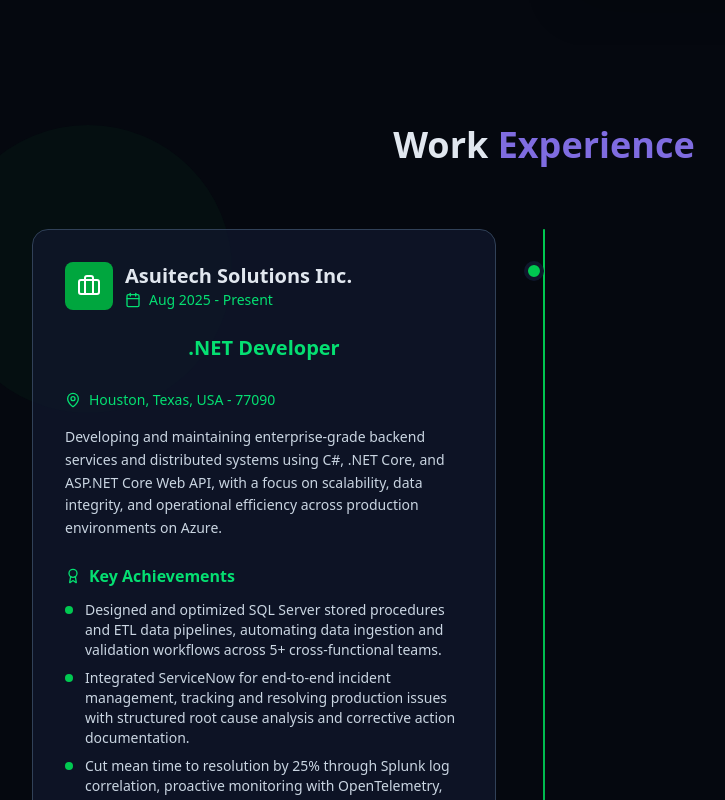
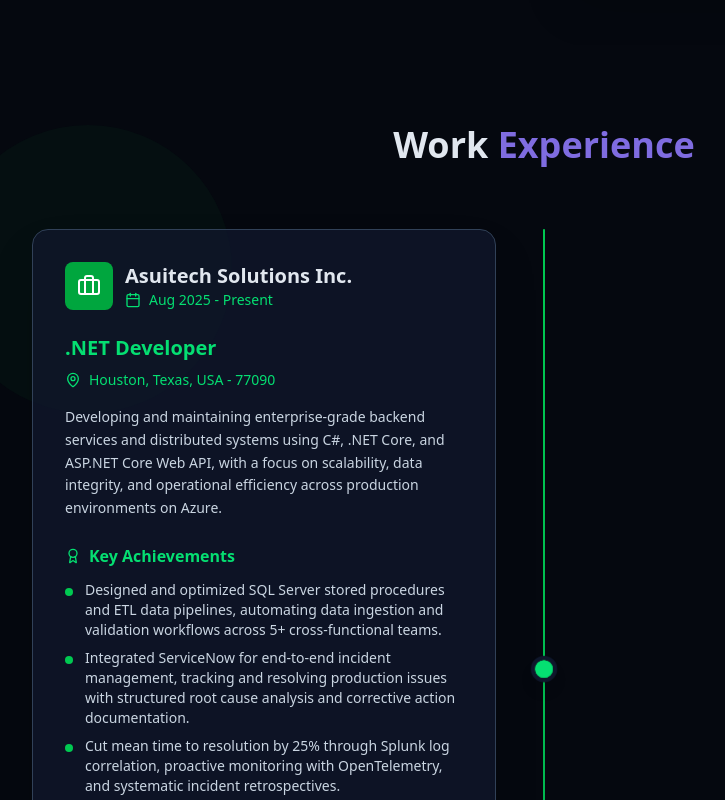
Before and after one commit to RajatProg/Portfolio, a React (Vite) app: page / in a window 1280 px wide. Shown: the part 2260-3060 px from the top of the page, without its empty margins (96-821 px from the left). Built offline with nearby package versions, Linux system fonts and the light colour scheme.

Commit message:
code fixes

```diff
--- a/src/components/Experience.jsx
+++ b/src/components/Experience.jsx
@@ -1,6 +1,7 @@
 import { Award, Briefcase, Calendar, MapPin } from "lucide-react";
-import React, { useEffect, useRef, useState } from "react";
+import React, { useEffect, useState } from "react";
 
+// Moved outside component — was being recreated on every render
 const experiences = [
   {
     company: "Asuitech Solutions Inc.",
@@ -104,82 +105,116 @@ const experiences = [
   },
 ];
 
-// Isolated card component so IntersectionObserver targets individual refs
-// instead of querying the DOM with querySelector (which is slow)
-function ExperienceCard({ experience, index }) {
-  const [visible, setVisible] = useState(false);
-  const ref = useRef(null);
+export function Experience() {
+  const [visibleItems, setVisibleItems] = useState([]);
 
   useEffect(() => {
-    const el = ref.current;
-    if (!el) return;
-
     const observer = new IntersectionObserver(
-      ([entry]) => {
+      (entries) => {
+        entries.forEach((entry) => {
           if (entry.isIntersecting) {
-          setVisible(true);
-          observer.disconnect(); // stop watching once visible — no point continuing
+            const index = parseInt(entry.target.dataset.index);
+            if (!isNaN(index)) {
+              setVisibleItems((prev) => [...new Set([...prev, index])]);
             }
+          }
+        });
       },
-      { threshold: 0.1, rootMargin: "0px 0px -40px 0px" }
+      { threshold: 0.1 }
     );
 
-    observer.observe(el);
+    const experienceItems = document.querySelectorAll(".experience-item");
+    experienceItems.forEach((item) => observer.observe(item));
     return () => observer.disconnect();
   }, []);
 
+  return (
+    <section
+      id="experience"
+      className="py-20 bg-transparent relative overflow-hidden"
+    >
+      {/* Background — removed blur-3xl, too expensive */}
+      <div className="absolute inset-0 pointer-events-none" aria-hidden="true">
+        <div className="absolute top-20 left-10 w-72 h-72 bg-green-900/10 rounded-full" />
+        <div className="absolute bottom-20 right-10 w-96 h-96 bg-blue-900/10 rounded-full" />
+      </div>
+
+      <div className="container mx-auto px-6 relative z-10">
+        <div className="text-center mb-16">
+          <p className="text-3xl md:text-4xl font-bold mb-4 text-center">
+            Work <span className="text-primary">Experience</span>
+          </p>
+        </div>
+
+        <div className="max-w-5xl mx-auto">
+          <div className="relative">
+
+            {/* Timeline line */}
+            <div className="absolute left-8 md:left-1/2 md:-translate-x-1/2 w-0.5 h-full bg-gradient-to-b from-green-500 via-green-400/60 to-transparent rounded-full" />
+
+            {experiences.map((experience, index) => {
+              const isVisible = visibleItems.includes(index);
               const isEven = index % 2 === 0;
 
               return (
                 <div
-      ref={ref}
-      className={`relative flex items-center mb-16 ${isEven ? "md:flex-row" : "md:flex-row-reverse"
+                  key={index}
+                  className={`experience-item relative flex items-center mb-20 ${
+                    isEven ? "md:flex-row" : "md:flex-row-reverse"
                   }`}
+                  data-index={index}
                   style={{
-        // Single transform source — no Tailwind/inline conflict
-        opacity: visible ? 1 : 0,
-        transform: visible
+                    // FIX: single transform source — no Tailwind/inline conflict
+                    opacity: isVisible ? 1 : 0,
+                    transform: isVisible
                       ? "translateY(0)"
                       : isEven
-            ? "translateX(-30px) translateY(16px)"
-            : "translateX(30px) translateY(16px)",
-        // Reduced delay, shorter duration
-        transition: `opacity 0.45s ease ${index * 120}ms, transform 0.45s ease ${index * 120}ms`,
+                      ? "translateX(-40px) translateY(16px)"
+                      : "translateX(40px) translateY(16px)",
+                    // FIX: was index*300+800ms — card 5 waited 2300ms to start
+                    transition: `opacity 0.4s ease ${index * 150}ms, transform 0.4s ease ${index * 150}ms`,
                     willChange: "transform, opacity",
                   }}
                 >
                   {/* Timeline dot */}
+                  {/* FIX: wrapper handles md:left-1/2 positioning */}
+                  {/* inner div handles scale — no transform conflict */}
+                  <div className="absolute left-8 md:left-1/2 md:-translate-x-1/2 z-10">
                     <div
-        className="absolute left-1/2 -translate-x-1/2 w-5 h-5 bg-green-500 rounded-full border-4 border-slate-900 z-10 top-8"
+                      className="w-6 h-6 bg-green-500 rounded-full border-4 border-slate-900 shadow-lg transition-transform duration-300"
                       style={{
-          transform: `translateX(-50%) scale(${visible ? 1 : 0})`,
-          transition: `transform 0.3s ease ${index * 120 + 200}ms`,
+                        transform: `scale(${isVisible ? 1.1 : 0})`,
+                        transitionDelay: `${index * 50 + 100}ms`,
+                        willChange: "transform",
                       }}
-      />
+                    >
+                      <div className="absolute inset-0 bg-green-500 rounded-full" />
+                      <div className="absolute inset-0 bg-green-400 rounded-full" />
+                    </div>
+                  </div>
 
-      {/* Card */}
+                  {/* Content card */}
                   <div
-        className={`ml-20 md:ml-0 md:w-1/2 ${isEven ? "md:pr-12" : "md:pl-12"}`}
+                    className={`ml-20 md:ml-0 md:w-1/2 ${
+                      isEven ? "md:pr-12" : "md:pl-12"
+                    }`}
                   >
                     <div
-          className="
-            border border-slate-700 rounded-2xl p-8
+                      className="border border-slate-700 p-8 rounded-2xl shadow-2xl
                         bg-slate-900/80
                         hover:border-primary
                         hover:scale-[1.02]
                         transition-transform duration-300
-            group
-          "
-        // NO backdrop-blur — removed entirely, was the main GPU killer
-        // NO shadow transition — shadows trigger repaints
-        // Only transition: transform — stays on compositor thread
+                        group"
+                      // FIX: removed backdrop-blur-md — biggest GPU killer
+                      // FIX: removed transition-all — only transition-transform now
+                      // FIX: removed hover:shadow-red-500/20 — shadow transitions repaint
                     >
-          {/* Header */}
                       <div className="flex items-center gap-3 mb-6">
-            <div className="w-12 h-12 bg-green-600 rounded-lg flex items-center justify-center flex-shrink-0 group-hover:bg-primary transition-colors duration-300">
+                        <div className="w-12 h-12 bg-green-600 rounded-lg flex items-center justify-center flex-shrink-0 group-hover:bg-primary transition-colors duration-300 group-hover:rotate-6">
                           <Briefcase className="w-6 h-6 text-white" />
                         </div>
-            <div>
+                        <div className="text-left">
                           <h3 className="text-xl font-black group-hover:text-green-400 transition-colors duration-300">
                             {experience.company}
                           </h3>
@@ -191,14 +226,10 @@ function ExperienceCard({ experience, index }) {
                       </div>
 
                       {/* Position */}
-          <div className="mb-4">
-            <h4 className="text-xl font-semibold text-green-400 mb-1 group-hover:text-primary transition-colors duration-300">
+                      <div className="mb-4 text-left">
+                        <h4 className="text-xl font-semibold text-green-400 mb-2 group-hover:text-primary transition-colors duration-300">
                           {experience.position}
                         </h4>
-
-            <br>
-            </br>
-
                         <div className="flex items-center gap-2 text-green-400 text-sm">
                           <MapPin className="w-4 h-4" />
                           {experience.location}
@@ -206,31 +237,37 @@ function ExperienceCard({ experience, index }) {
                       </div>
 
                       {/* Description */}
-          <p className="mb-6 text-sm leading-relaxed text-slate-300 text-left">
+                      <div className="mb-6 leading-relaxed text-sm text-slate-300 text-left">
                         {experience.description}
-          </p>
+                      </div>
 
                       {/* Achievements */}
                       <div className="mb-6">
                         <h5 className="font-semibold text-green-400 mb-3 flex items-center gap-2 text-left">
-              <Award className="w-4 h-4" />
+                          <Award className="w-4 h-4 text-green-400" />
                           Key Achievements
                         </h5>
+                        {/* FIX: removed animationDelay — no animation property was set, wasted computation */}
                         <ul className="space-y-2 text-left">
-              {experience.achievement.map((achv, i) => (
-                <li key={i} className="text-sm flex items-start gap-3 text-slate-300 text-left">
-                  <span className="w-2 h-2 bg-green-500 rounded-full mt-1.5 flex-shrink-0 text-left" />
+                          {experience.achievement.map((achv, achindex) => (
+                            <li
+                              key={achindex}
+                              className="text-sm flex items-start gap-3 text-slate-300"
+                            >
+                              <span className="w-2 h-2 bg-green-500 rounded-full mt-2 flex-shrink-0" />
                               {achv}
                             </li>
                           ))}
                         </ul>
                       </div>
+
                       {/* Skills */}
+                      {/* FIX: removed animationDelay — no animation property was set */}
                       <div className="flex flex-wrap gap-2">
-            {experience.skills.map((skill, i) => (
+                        {experience.skills.map((skill, skillIndex) => (
                           <span
-                key={i}
-                className="bg-green-700/80 text-white text-xs font-semibold px-3 py-1 rounded-full hover:bg-primary transition-colors duration-200"
+                            key={skillIndex}
+                            className="bg-green-700 text-white text-xs font-semibold px-3 py-1 rounded-full hover:bg-primary transition-colors duration-200"
                           >
                             {skill}
                           </span>
@@ -240,39 +277,7 @@ function ExperienceCard({ experience, index }) {
                   </div>
                 </div>
               );
-}
-
-export function Experience() {
-  return (
-    <section
-      id="experience"
-      className="py-20 bg-transparent relative overflow-hidden"
-    >
-      {/* Lightweight decorative background — no blur filters */}
-      <div className="absolute inset-0 pointer-events-none" aria-hidden="true">
-        <div className="absolute top-20 left-10 w-72 h-72 bg-green-900/10 rounded-full" />
-        <div className="absolute bottom-20 right-10 w-96 h-96 bg-blue-900/10 rounded-full" />
-      </div>
-
-      <div className="container mx-auto px-6 relative z-10">
-        <div className="text-center mb-16">
-          <h2 className="text-3xl md:text-4xl font-bold">
-            Work <span className="text-primary">Experience</span>
-          </h2>
-        </div>
-
-        <div className="max-w-5xl mx-auto">
-          <div className="relative">
-            {/* Static timeline line — no animation needed */}
-            <div className="absolute left-8 md:left-1/2 md:-translate-x-1/2 w-0.5 h-full bg-gradient-to-b from-green-500 via-green-400/60 to-transparent rounded-full" />
-
-            {experiences.map((experience, index) => (
-              <ExperienceCard
-                key={index}
-                experience={experience}
-                index={index}
-              />
-            ))}
+            })}
           </div>
         </div>
       </div>
```
Lines whose indentation alone changed are shown as unchanged.
